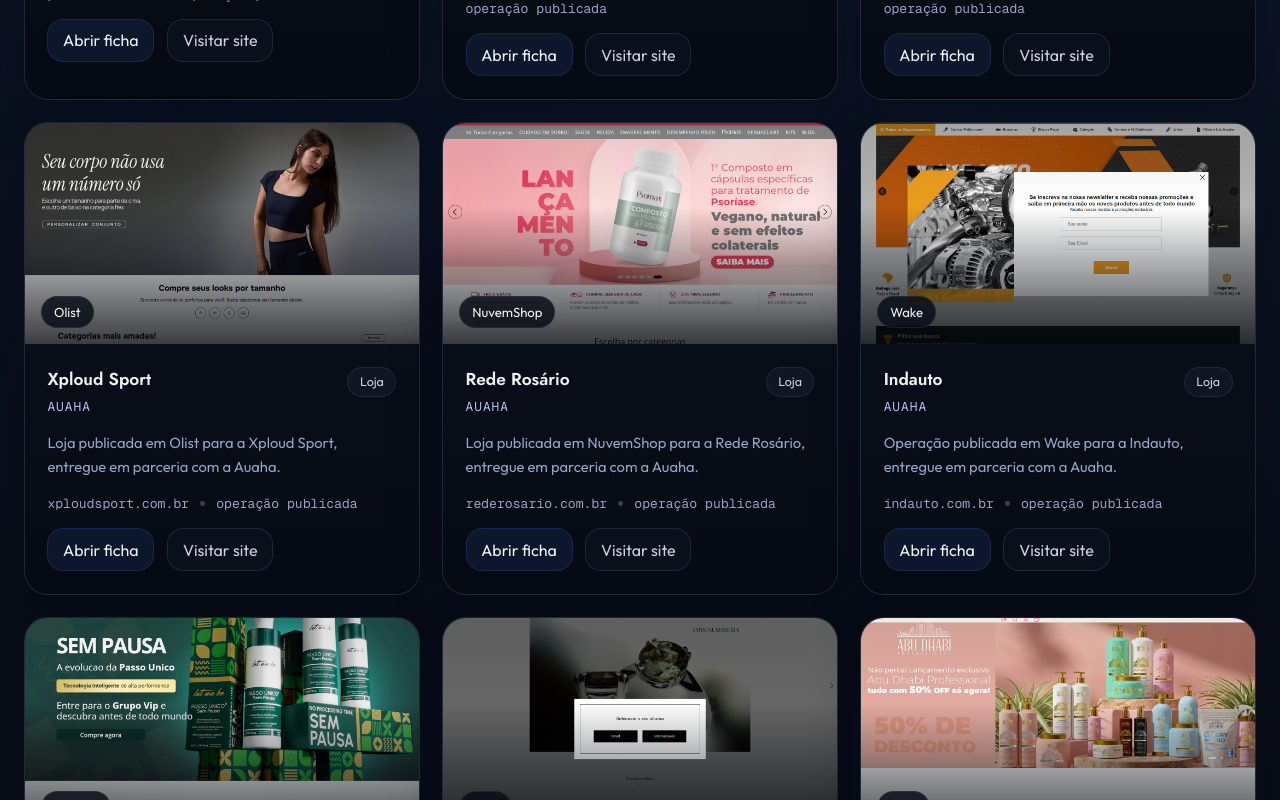
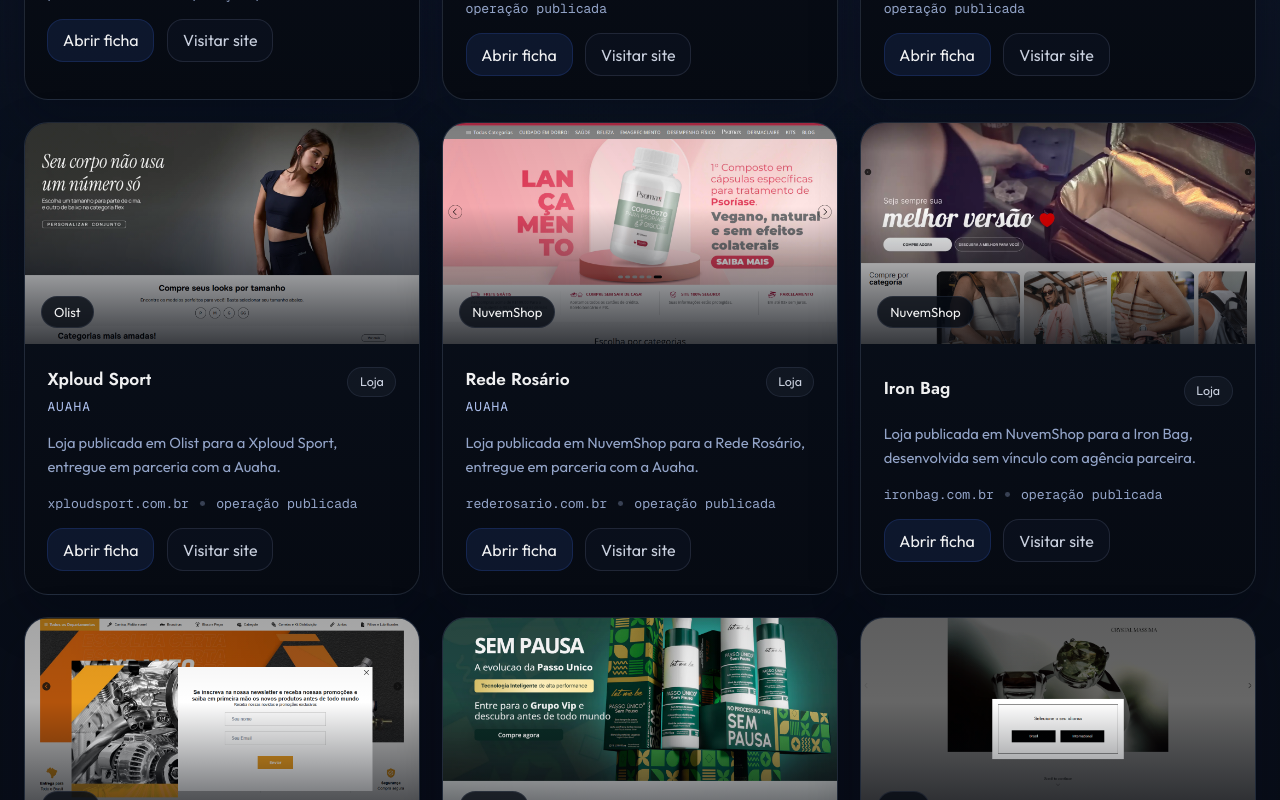
Before and after one commit to joaopedro28/portfolio-pessoal, a Next.js app: page /portfolio in a window 1280 px wide. Shown: the part 960-1760 px from the top of the page. Built offline with nearby package versions, Linux system fonts and the light colour scheme; no server answers.

Commit message:
Adiciona projeto Iron Bag ao portfolio

```diff
--- a/src/app/portfolio/[slug]/page.tsx
+++ b/src/app/portfolio/[slug]/page.tsx
@@ -171,7 +171,7 @@ export default async function ProjectPage({ params }: ProjectPageProps) {
                   <div className={styles.detailFactItem}>
                     <dt className={styles.detailFactTerm}>Agência</dt>
                     <dd className={styles.detailFactValue}>
-                      {agency ? agency.name : "Não informada"}
+                      {agency ? agency.name : "Sem agência parceira"}
                     </dd>
                   </div>
                 </dl>
@@ -181,7 +181,9 @@ export default async function ProjectPage({ params }: ProjectPageProps) {
                 <h2 className={styles.detailPanelTitle}>Ações</h2>
                 <p className={styles.detailSummary}>
                   A ficha leva para o site publicado e também permite continuar
-                  a navegação pela mesma plataforma ou pela agência parceira.
+                  {agency
+                    ? " a navegação pela mesma plataforma ou pela agência parceira."
+                    : " a navegação por outros projetos da mesma plataforma."}
                 </p>
                 <div className={styles.detailActions}>
                   <a
--- a/src/data/portfolio.ts
+++ b/src/data/portfolio.ts
@@ -28,7 +28,7 @@ export type Project = {
   name: string;
   website: string;
   platform: string;
-  agencySlug: string;
+  agencySlug?: string;
   agencyCreditText?: string;
   image: string;
   imageAlt: string;
@@ -293,6 +293,18 @@ export const projects: Project[] = [
     featuredOnHome: false,
     summary:
       "Loja publicada em NuvemShop para a Rede Rosário, entregue em parceria com a Auaha.",
+  },
+  {
+    slug: "iron-bag",
+    name: "Iron Bag",
+    website: "https://www.ironbag.com.br",
+    platform: "NuvemShop",
+    image: "/projects/sites/iron-bag.png",
+    imageAlt: "Preview do site Iron Bag",
+    kind: "store",
+    featuredOnHome: false,
+    summary:
+      "Loja publicada em NuvemShop para a Iron Bag, desenvolvida sem vínculo com agência parceira.",
   },
   {
     slug: "indauto",
@@ -585,7 +597,11 @@ export const contactData = {
     "O caminho mais rápido é pelo WhatsApp. Se preferir, também pode me chamar por e-mail.",
 };
 
-export function getAgencyBySlug(slug: string) {
+export function getAgencyBySlug(slug?: string) {
+  if (!slug) {
+    return undefined;
+  }
+
   return agencies.find((agency) => agency.slug === slug);
 }
 
@@ -640,13 +656,16 @@ export function getProjectsByPlatformSlug(slug: string) {
 }
 
 export function getRelatedProjects(project: Project, limit = 3) {
-  const sameAgency = projects.filter(
-    (item) => item.slug !== project.slug && item.agencySlug === project.agencySlug,
-  );
+  const sameAgency = project.agencySlug
+    ? projects.filter(
+        (item) =>
+          item.slug !== project.slug && item.agencySlug === project.agencySlug,
+      )
+    : [];
   const samePlatform = projects.filter(
     (item) =>
       item.slug !== project.slug &&
-      item.agencySlug !== project.agencySlug &&
+      (!project.agencySlug || item.agencySlug !== project.agencySlug) &&
       item.platform === project.platform,
   );
 
```
Also changed, not shown: public/projects/sites/iron-bag.png (added).
